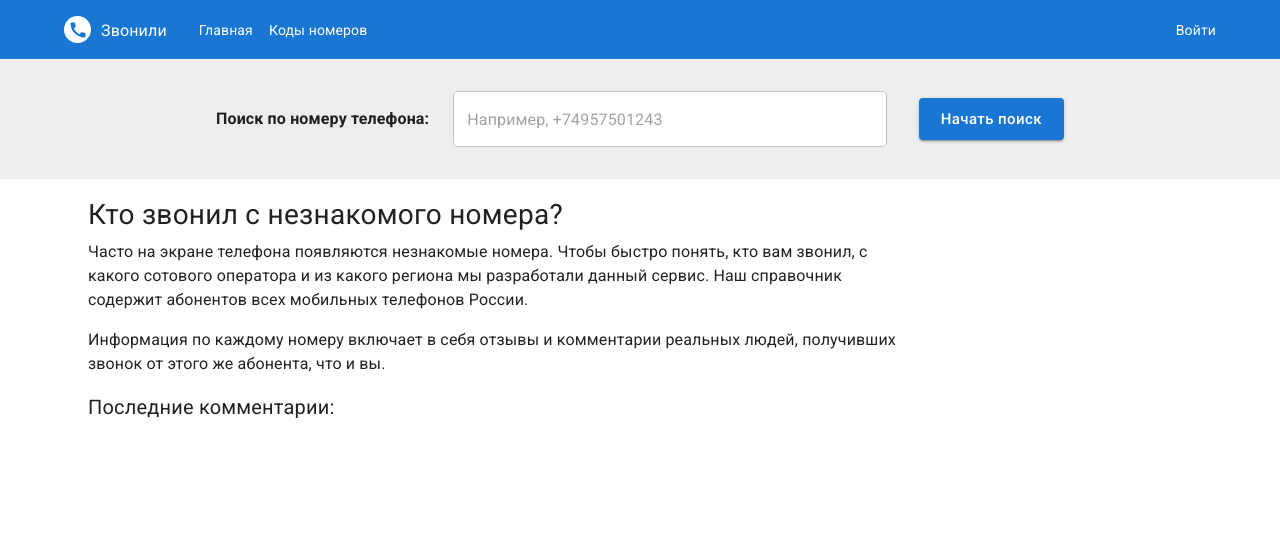
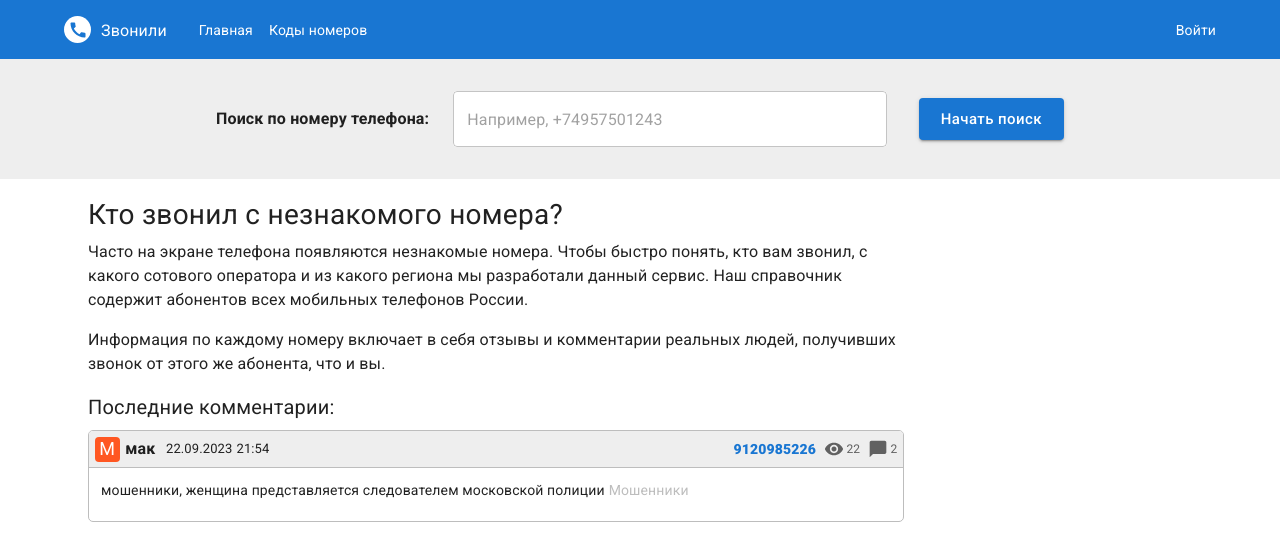
Before and after one commit to Lokusok/react-who-call, a React (Vite) app: page / in a window 1280 px wide. Shown: the top 560 px of the page. Built offline with nearby package versions, Linux system fonts and the light colour scheme.

Commit message:
add comment component

```diff
--- /dev/null
+++ b/src/components/Comment/index.tsx
@@ -0,0 +1,144 @@
+import React from 'react';
+
+import { Typography, Box, Grid, Avatar, Link } from '@mui/material';
+import { deepOrange, grey } from '@mui/material/colors';
+import VisibilityIcon from '@mui/icons-material/Visibility';
+import ChatBubbleIcon from '@mui/icons-material/ChatBubble';
+
+const Comment: React.FC = () => {
+  return (
+    <Box
+      sx={{
+        borderRadius: '5px',
+        overflow: 'hidden',
+        border: `1px solid ${grey[400]}`,
+      }}
+    >
+      <Grid direction="column">
+        <Grid
+          item
+          sx={{
+            padding: 0.7,
+            backgroundColor: grey[200],
+            borderBottom: `1px solid ${grey[400]}`,
+          }}
+        >
+          <Grid container justifyContent="space-between">
+            <Grid item>
+              <Grid container spacing={0.7} alignItems="center">
+                <Grid item>
+                  <Avatar
+                    variant="rounded"
+                    sx={{
+                      width: 25,
+                      height: 25,
+                      bgcolor: deepOrange[500],
+                      fontSize: 18,
+                    }}
+                  >
+                    М
+                  </Avatar>
+                </Grid>
+
+                <Grid item>
+                  <Typography fontWeight={700}>мак</Typography>
+                </Grid>
+
+                <Grid item sx={{ marginLeft: '5px' }}>
+                  <Grid container spacing={0.5}>
+                    <Grid item>
+                      <Typography fontSize={13}>22.09.2023</Typography>
+                    </Grid>
+
+                    <Grid item>
+                      <Typography fontSize={13}>21:54</Typography>
+                    </Grid>
+                  </Grid>
+                </Grid>
+              </Grid>
+            </Grid>
+
+            <Grid item>
+              <Grid container alignItems="center" spacing={1}>
+                <Grid item>
+                  <Link
+                    href="/tel"
+                    color="primary"
+                    fontSize={14}
+                    fontWeight={900}
+                    underline="hover"
+                  >
+                    9120985226
+                  </Link>
+                </Grid>
+
+                <Grid item>
+                  <Grid container alignItems="center" spacing={0.3}>
+                    <Grid
+                      item
+                      sx={{
+                        display: 'flex',
+                        justifyContent: 'center',
+                        alignItems: 'center',
+                      }}
+                    >
+                      <VisibilityIcon
+                        sx={{ color: grey[700] }}
+                        fontSize="small"
+                      />
+                    </Grid>
+
+                    <Grid item>
+                      <Typography sx={{ color: grey[700] }} fontSize={12}>
+                        22
+                      </Typography>
+                    </Grid>
+                  </Grid>
+                </Grid>
+
+                <Grid item>
+                  <Grid container alignItems="center" spacing={0.3}>
+                    <Grid
+                      item
+                      sx={{
+                        display: 'flex',
+                        justifyContent: 'center',
+                        alignItems: 'center',
+                      }}
+                    >
+                      <ChatBubbleIcon
+                        sx={{ color: grey[700] }}
+                        fontSize="small"
+                      />
+                    </Grid>
+
+                    <Grid item>
+                      <Typography sx={{ color: grey[700] }} fontSize={12}>
+                        2
+                      </Typography>
+                    </Grid>
+                  </Grid>
+                </Grid>
+              </Grid>
+            </Grid>
+          </Grid>
+        </Grid>
+
+        <Grid item sx={{ padding: 1.5 }}>
+          <Typography fontSize={14} sx={{ marginBottom: '8px' }}>
+            мошенники, женщина представляется следователем московской полиции
+            <Typography
+              component="strong"
+              fontSize={14}
+              sx={{ color: grey[400], marginLeft: '4px' }}
+            >
+              Мошенники
+            </Typography>
+          </Typography>
+        </Grid>
+      </Grid>
+    </Box>
+  );
+};
+
+export default Comment;
--- a/src/components/LastComments/index.tsx
+++ b/src/components/LastComments/index.tsx
@@ -1,14 +1,18 @@
 import React from 'react';
 
 import { Container, Typography, Box } from '@mui/material';
+
+import Comment from '../Comment';
 
 const LastComments: React.FC = () => {
   return (
     <Box sx={{ paddingTop: 2 }}>
       <Container>
-        <Typography fontSize={20} fontWeight={400}>
+        <Typography fontSize={20} fontWeight={400} sx={{ marginBottom: '8px' }}>
           Последние комментарии:
         </Typography>
+
+        <Comment />
       </Container>
     </Box>
   );
```
